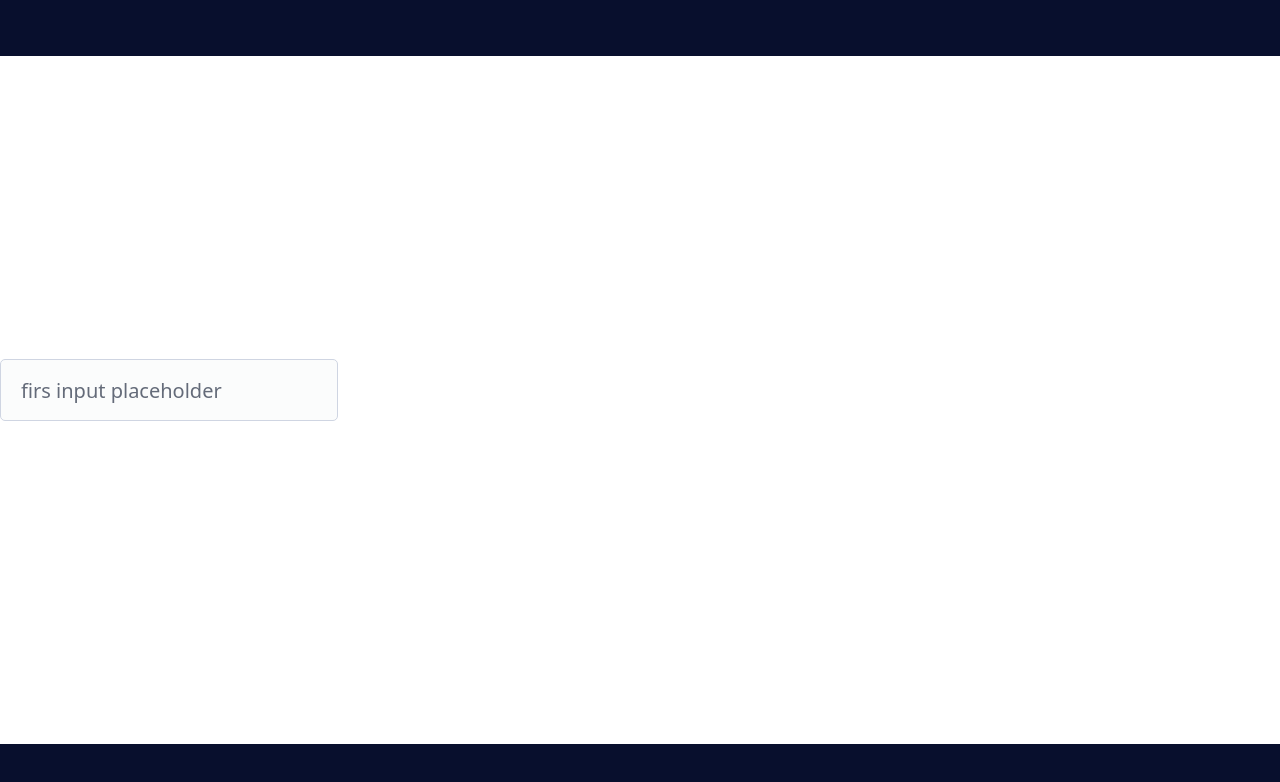
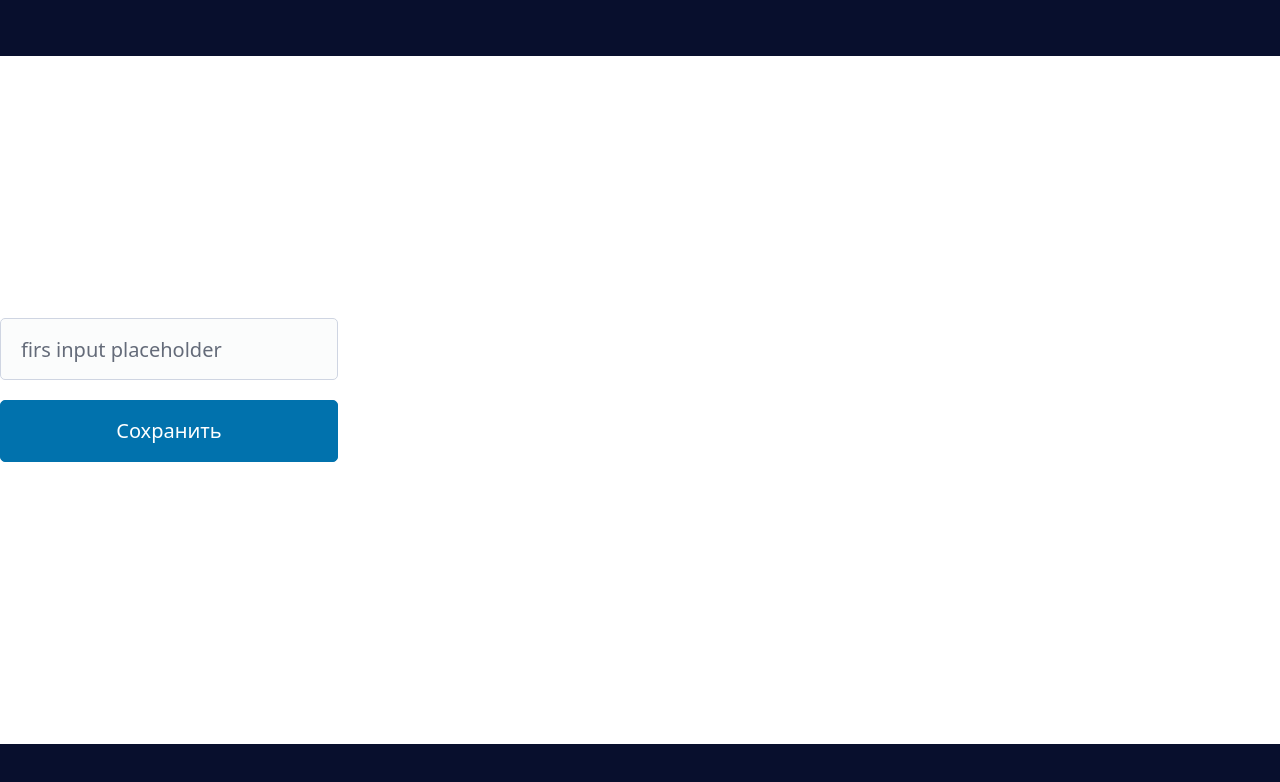
Before and after one commit to sottovocetomato/form-constructor, a Nuxt app: page /test in a window 1280 px wide. Shown: the top 782 px of the page. Built offline with nearby package versions, Linux system fonts and the light colour scheme.

Commit message:
+add save settings

```diff
--- a/components/base/forms/BaseInput.vue
+++ b/components/base/forms/BaseInput.vue
@@ -19,7 +19,9 @@
 
 <script setup lang="ts">
 import { InputProps } from "@/types/interfaces/props";
+
 const model = defineModel();
+
 const {
   type = "text",
   name = "input",
@@ -33,6 +35,10 @@ const {
   placeholder = "Your text",
   id = "",
 } = defineProps<InputProps>();
+
+onUpdated(() => {
+  console.log(placeholder, "updated");
+});
 </script>
 
 <style scoped></style>
--- a/components/dynamic/Form.vue
+++ b/components/dynamic/Form.vue
@@ -1,5 +1,5 @@
 <template>
-  <div :class="mainWrapClass">
+  <form :class="mainWrapClass" @submit.prevent>
     <div
       class=""
       v-for="(field, index) in fields"
@@ -14,7 +14,8 @@
         @keyup="logger"
       />
     </div>
-  </div>
+    <button type="submit" @click="onFormSubmit">Сохранить</button>
+  </form>
 </template>
 
 <script setup lang="ts">
@@ -24,6 +25,11 @@ import Header from "../base/Header.vue";
 
 import { ComponentsMap } from "@/types";
 const currentFormId = useId();
+
+const emit = defineEmits<{
+  formSubmit: [fieldsState?: {}[]];
+}>();
+
 const {
   fields = [],
   data = [],
@@ -40,7 +46,9 @@ console.log(fieldsState);
 function logger() {
   console.log(fieldsState, "logger");
 }
-
+function onFormSubmit() {
+  emit("formSubmit", fieldsState);
+}
 const componentsMap: ComponentsMap = {
   BaseInput: BaseInput,
   Header: Header,
--- a/composables/useFormDrop.ts
+++ b/composables/useFormDrop.ts
@@ -87,9 +87,15 @@ export const useFormDrop = ({
       const ind = siblingElement?.dataset?.index;
       console.log(ind);
       removeDropMarker();
-      formItems.value.splice(ind, 0, { component: itemID, props: {} });
+      formItems.value.splice(ind, 0, {
+        component: itemID,
+        props: { placeholder: "hello" },
+      });
     } else {
-      formItems.value.push({ component: itemID, props: {} });
+      formItems.value.push({
+        component: itemID,
+        props: { placeholder: "hello" },
+      });
       constructorFreeDropZone.classList.remove("active");
     }
   }
--- a/pages/index.vue
+++ b/pages/index.vue
@@ -5,6 +5,7 @@
       :fields="settingsFieldSet"
       :formId="currentFormId"
       :key="currentFormId"
+      @formSubmit="onFormSubmit"
     />
   </BaseSideBar>
   <div class="constructor-area-wrap">
@@ -20,7 +21,7 @@
           @dragover.capture="onComponentDragOver"
           @click="openSidebar"
         >
-          <component :is="componentsMap[item.component]" :props="item.props" />
+          <component :is="componentsMap[item.component]" v-bind="item.props" />
         </div>
       </div>
       <div
@@ -91,6 +92,16 @@ function openSidebar(e) {
   }
   toggleActive();
 }
+
+function onFormSubmit(state) {
+  console.log(state, "state");
+  formItems.value[currentFormId?.value].props = {
+    ...formItems.value[currentFormId?.value].props,
+    ...state.value,
+  };
+  console.log(currentFormId?.value);
+  console.log(formItems.value[currentFormId?.value].props, "updated props");
+}
 </script>
 
 <style scoped></style>
```
